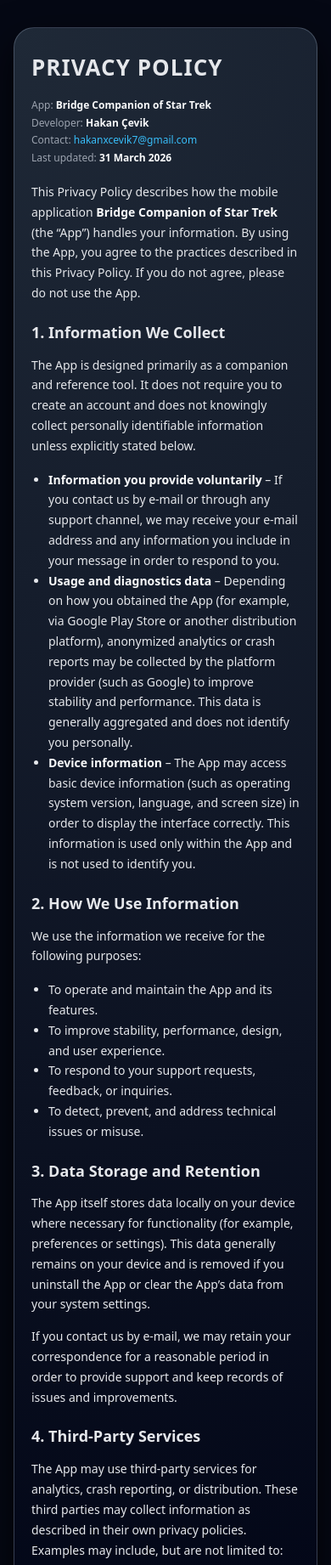
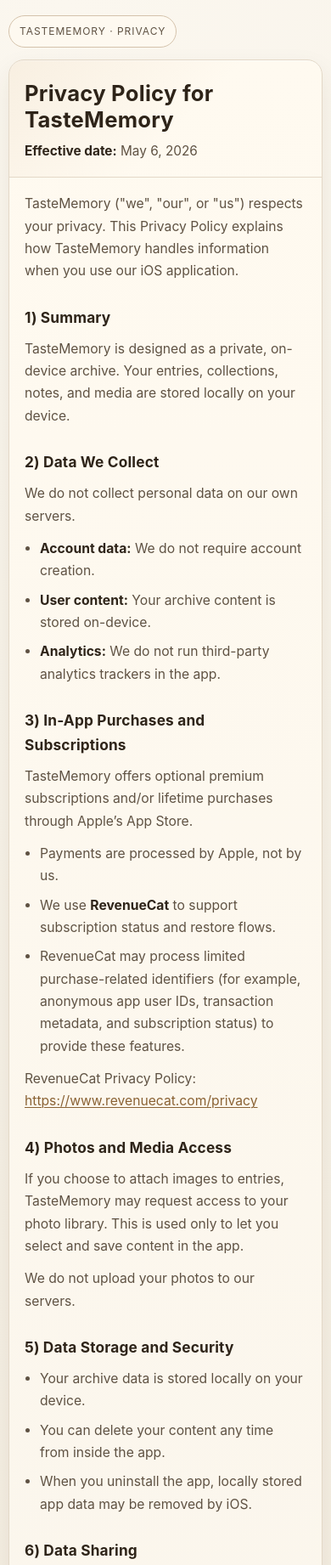
Before and after one commit to Cevik10/TasteMemoryPrivacyPolicy, a plain HTML site: page index.html in a window 390 px wide. Shown: the top 1842 px of the page at 85% size. Drawn offline with Linux system fonts and the light colour scheme.

Commit message:
Update index.html

```diff
--- a/index.html
+++ b/index.html
@@ -1,196 +1,274 @@
-<!DOCTYPE html>
+<!doctype html>
 <html lang="en">
 <head>
-  <meta charset="UTF-8" />
-  <title>Bridge Companion of Star Trek – Privacy Policy</title>
-  <meta name="viewport" content="width=device-width, initial-scale=1" />
-  <meta name="description" content="Privacy Policy for the Bridge Companion of Star Trek mobile application." />
+  <meta charset="utf-8" />
+  <meta name="viewport" content="width=device-width,initial-scale=1" />
+  <meta name="description" content="Privacy Policy for TasteMemory iOS app." />
+  <title>TasteMemory Privacy Policy</title>
   <style>
-    body {
+    :root {
+      --paper: #f5efe4;
+      --paper-2: #f8f3ea;
+      --card: #fffaf0;
+      --ink: #2e2419;
+      --ink-soft: #5f5243;
+      --sepia: #8a6234;
+      --sepia-soft: #c7a177;
+      --line: #e3d8c7;
+      --line-strong: #d4c2ab;
+      --shadow: rgba(70, 48, 25, 0.08);
+    }
+
+    * { box-sizing: border-box; }
+
+    html, body {
       margin: 0;
-      padding: 32px 16px;
-      font-family: system-ui, -apple-system, BlinkMacSystemFont, "SF Pro Text", "Segoe UI", sans-serif;
-      background: #050814;
-      color: #e5e7eb;
-      -webkit-font-smoothing: antialiased;
+      padding: 0;
+      background:
+        radial-gradient(circle at 20% 0%, #fbf7ef 0%, var(--paper) 45%, #f2e9db 100%);
+      color: var(--ink);
+      font-family: -apple-system, BlinkMacSystemFont, "Segoe UI", Roboto, Helvetica, Arial, sans-serif;
+      line-height: 1.68;
     }
-    .page {
-      max-width: 800px;
+
+    .wrap {
+      max-width: 920px;
       margin: 0 auto;
-      background: radial-gradient(circle at top left, #1f2937 0, #020617 55%);
-      border-radius: 24px;
-      border: 1px solid rgba(148,163,184,0.35);
-      padding: 28px 20px 32px;
-      box-shadow: 0 18px 45px rgba(0,0,0,0.75);
+      padding: 28px 16px 56px;
     }
-    @media (min-width: 768px) {
-      .page {
-        padding: 32px 32px 40px;
+
+    .top-stamp {
+      display: inline-flex;
+      align-items: center;
+      gap: 8px;
+      border: 1px solid var(--line-strong);
+      background: rgba(255, 250, 240, 0.75);
+      color: var(--ink-soft);
+      font-size: 12px;
+      letter-spacing: 0.08em;
+      text-transform: uppercase;
+      border-radius: 999px;
+      padding: 8px 12px;
+      margin-bottom: 14px;
+      backdrop-filter: blur(2px);
     }
+
+    .card {
+      background: linear-gradient(180deg, var(--card) 0%, var(--paper-2) 100%);
+      border: 1px solid var(--line);
+      border-radius: 18px;
+      box-shadow:
+        0 12px 30px var(--shadow),
+        inset 0 1px 0 rgba(255,255,255,0.6);
+      overflow: hidden;
     }
+
+    .header {
+      padding: 30px 26px 22px;
+      border-bottom: 1px solid var(--line);
+      background:
+        linear-gradient(135deg, rgba(199, 161, 119, 0.12) 0%, rgba(255,255,255,0) 55%);
+    }
+
     h1 {
-      margin-top: 0;
-      font-size: 26px;
-      letter-spacing: 0.04em;
-      text-transform: uppercase;
+      margin: 0 0 8px;
+      font-size: clamp(1.6rem, 3vw, 2rem);
+      line-height: 1.2;
+      letter-spacing: 0.01em;
+      color: var(--ink);
     }
+
+    .sub {
+      margin: 0;
+      color: var(--ink-soft);
+      font-size: 0.96rem;
+    }
+
+    .body {
+      padding: 26px;
+    }
+
     h2 {
-      margin-top: 22px;
-      font-size: 18px;
+      margin: 26px 0 10px;
+      font-size: 1.08rem;
+      color: var(--ink);
+      letter-spacing: 0.01em;
     }
+
+    h2:first-child { margin-top: 0; }
+
     p, li {
-      font-size: 14px;
-      line-height: 1.7;
-      color: #e5e7eb;
+      color: var(--ink-soft);
+      margin: 0 0 12px;
+      font-size: 0.98rem;
     }
+
+    ul {
+      margin: 0 0 12px 18px;
+      padding: 0;
+    }
+
+    li { margin-bottom: 8px; }
+
+    strong { color: var(--ink); }
+
     a {
-      color: #38bdf8;
-      text-decoration: none;
+      color: var(--sepia);
+      text-decoration-thickness: 1px;
+      text-underline-offset: 2px;
     }
-    a:hover {
-      text-decoration: underline;
+
+    a:hover { color: #6f4b24; }
+
+    .rule {
+      height: 1px;
+      background: linear-gradient(90deg, transparent, var(--line), transparent);
+      margin: 18px 0 8px;
     }
-    .muted {
-      color: #9ca3af;
+
+    .contact {
+      background: rgba(255,255,255,0.45);
+      border: 1px solid var(--line);
+      border-radius: 12px;
+      padding: 14px 14px 2px;
     }
-    .meta {
-      font-size: 12px;
-      margin-bottom: 18px;
-      color: #9ca3af;
+
+    .footer-note {
+      margin-top: 20px;
+      padding-top: 14px;
+      border-top: 1px dashed var(--line-strong);
+      font-size: 0.92rem;
+      color: var(--ink-soft);
     }
-    ul {
-      padding-left: 20px;
-    }
-    strong {
-      color: #f9fafb;
+
+    @media (max-width: 640px) {
+      .header { padding: 24px 18px 18px; }
+      .body { padding: 18px; }
+      .wrap { padding: 18px 10px 34px; }
     }
   </style>
 </head>
 <body>
-  <main class="page">
-    <h1>Privacy Policy</h1>
-    <p class="meta">
-      App: <strong>Bridge Companion of Star Trek</strong><br />
-      Developer: <strong>Hakan Çevik</strong><br />
-      Contact: <a href="mailto:hakanxcevik7@gmail.com">hakanxcevik7@gmail.com</a><br />
-      Last updated: <strong>31 March 2026</strong>
+  <main class="wrap">
+    <div class="top-stamp">TasteMemory · Privacy</div>
+
+    <section class="card">
+      <header class="header">
+        <h1>Privacy Policy for TasteMemory</h1>
+        <p class="sub"><strong>Effective date:</strong> May 6, 2026</p>
+      </header>
+
+      <div class="body">
+        <p>
+          TasteMemory ("we", "our", or "us") respects your privacy. This Privacy Policy explains
+          how TasteMemory handles information when you use our iOS application.
         </p>
 
+        <h2>1) Summary</h2>
         <p>
-      This Privacy Policy describes how the mobile application <strong>Bridge Companion of Star Trek</strong> (the “App”)
-      handles your information. By using the App, you agree to the practices described in this Privacy Policy.
-      If you do not agree, please do not use the App.
+          TasteMemory is designed as a private, on-device archive. Your entries, collections, notes,
+          and media are stored locally on your device.
         </p>
 
-    <h2>1. Information We Collect</h2>
+        <h2>2) Data We Collect</h2>
+        <p>We do not collect personal data on our own servers.</p>
+        <ul>
+          <li><strong>Account data:</strong> We do not require account creation.</li>
+          <li><strong>User content:</strong> Your archive content is stored on-device.</li>
+          <li><strong>Analytics:</strong> We do not run third-party analytics trackers in the app.</li>
+        </ul>
+
+        <h2>3) In-App Purchases and Subscriptions</h2>
         <p>
-      The App is designed primarily as a companion and reference tool. It does not require you to create an account
-      and does not knowingly collect personally identifiable information unless explicitly stated below.
+          TasteMemory offers optional premium subscriptions and/or lifetime purchases through Apple’s App Store.
         </p>
         <ul>
+          <li>Payments are processed by Apple, not by us.</li>
+          <li>We use <strong>RevenueCat</strong> to support subscription status and restore flows.</li>
           <li>
-        <strong>Information you provide voluntarily</strong> – If you contact us by e‑mail or through any support
-        channel, we may receive your e‑mail address and any information you include in your message in order to
-        respond to you.
+            RevenueCat may process limited purchase-related identifiers (for example, anonymous app user IDs,
+            transaction metadata, and subscription status) to provide these features.
           </li>
+        </ul>
+        <p>
+          RevenueCat Privacy Policy:
+          <a href="https://www.revenuecat.com/privacy" target="_blank" rel="noopener">
+            https://www.revenuecat.com/privacy
+          </a>
+        </p>
+
+        <h2>4) Photos and Media Access</h2>
+        <p>
+          If you choose to attach images to entries, TasteMemory may request access to your photo library.
+          This is used only to let you select and save content in the app.
+        </p>
+        <p>We do not upload your photos to our servers.</p>
+
+        <h2>5) Data Storage and Security</h2>
+        <ul>
+          <li>Your archive data is stored locally on your device.</li>
+          <li>You can delete your content any time from inside the app.</li>
+          <li>When you uninstall the app, locally stored app data may be removed by iOS.</li>
+        </ul>
+
+        <h2>6) Data Sharing</h2>
+        <p>
+          We do not sell your personal information and we do not share your archive content with advertisers.
+        </p>
+        <p>
+          Limited data may be shared with service providers only as needed for core functionality,
+          such as purchases and subscription management (e.g., Apple and RevenueCat).
+        </p>
+
+        <h2>7) Children’s Privacy</h2>
+        <p>
+          TasteMemory is not directed to children under 13, and we do not knowingly collect personal
+          information from children.
+        </p>
+
+        <h2>8) International Users</h2>
+        <p>
+          If third-party providers (such as Apple or RevenueCat) process data, they may do so in
+          jurisdictions outside your country under their own policies and safeguards.
+        </p>
+
+        <h2>9) Your Rights</h2>
+        <p>
+          Depending on your location, you may have rights regarding personal data. Since we do not
+          maintain user accounts or a centralized archive database:
+        </p>
+        <ul>
+          <li>You can manage/delete your content directly on your device.</li>
           <li>
-        <strong>Usage and diagnostics data</strong> – Depending on how you obtained the App (for example, via
-        Google Play Store or another distribution platform), anonymized analytics or crash reports may be
-        collected by the platform provider (such as Google) to improve stability and performance.
-        This data is generally aggregated and does not identify you personally.
-      </li>
-      <li>
-        <strong>Device information</strong> – The App may access basic device information (such as operating system
-        version, language, and screen size) in order to display the interface correctly. This information is used
-        only within the App and is not used to identify you.
+            For purchase-related records, you may need to contact Apple or RevenueCat directly.
           </li>
         </ul>
 
-    <h2>2. How We Use Information</h2>
-    <p>We use the information we receive for the following purposes:</p>
-    <ul>
-      <li>To operate and maintain the App and its features.</li>
-      <li>To improve stability, performance, design, and user experience.</li>
-      <li>To respond to your support requests, feedback, or inquiries.</li>
-      <li>To detect, prevent, and address technical issues or misuse.</li>
-    </ul>
+        <h2>10) Changes to This Policy</h2>
+        <p>
+          We may update this Privacy Policy from time to time. We will post the updated version here
+          and revise the effective date above.
+        </p>
 
-    <h2>3. Data Storage and Retention</h2>
+        <div class="rule"></div>
+
+        <h2>11) Contact</h2>
+        <div class="contact">
           <p>
-      The App itself stores data locally on your device where necessary for functionality (for example,
-      preferences or settings). This data generally remains on your device and is removed if you uninstall the App
-      or clear the App’s data from your system settings.
+            If you have questions about this Privacy Policy, contact us at:
           </p>
           <p>
-      If you contact us by e‑mail, we may retain your correspondence for a reasonable period in order to
-      provide support and keep records of issues and improvements.
+            <strong>Email:</strong>
+            <a href="mailto:hakanxcevik7@gmail.com">hakanxcevik7@gmail.com</a><br />
+            <strong>Developer:</strong> Agile Conqueror Company
           </p>
+        </div>
 
-    <h2>4. Third‑Party Services</h2>
-    <p>
-      The App may use third‑party services for analytics, crash reporting, or distribution. These third parties
-      may collect information as described in their own privacy policies. Examples may include, but are not limited to:
+        <p class="footer-note">
+          This page is intended for the TasteMemory iOS application and can be used as the Privacy Policy URL in App Store Connect.
         </p>
-    <ul>
-      <li>Google Play Store and Google Play Services</li>
-      <li>Crash reporting or analytics SDKs (if integrated in future versions)</li>
-    </ul>
-    <p class="muted">
-      Please review the privacy policies of any store or platform from which you download the App, as their data
-      collection and use practices may differ from this Privacy Policy.
-    </p>
-
-    <h2>5. Children’s Privacy</h2>
-    <p>
-      The App is not directed to children under the age required by applicable law (such as 13 or 16, depending on
-      the jurisdiction), and we do not knowingly collect personal information from children. If you believe that a
-      child has provided us with personal information, please contact us at
-      <a href="mailto:hakanxcevik7@gmail.com">hakanxcevik7@gmail.com</a> so that we can delete the information.
-    </p>
-
-    <h2>6. Data Security</h2>
-    <p>
-      We take reasonable technical and organizational measures to protect information from unauthorized access,
-      disclosure, alteration, or destruction. However, no method of transmission or electronic storage is 100% secure,
-      and we cannot guarantee absolute security.
-    </p>
-
-    <h2>7. Your Rights and Choices</h2>
-    <p>
-      Because the App does not require registration and generally does not store personal data on our servers,
-      your main control over your data is through your device:
-    </p>
-    <ul>
-      <li>You can uninstall the App at any time to stop all data collection through the App.</li>
-      <li>You can clear the App’s data or cache via your device settings.</li>
-      <li>
-        You can contact us at <a href="mailto:hakanxcevik7@gmail.com">hakanxcevik7@gmail.com</a> with any questions
-        about your data or this Privacy Policy.
-      </li>
-    </ul>
-
-    <h2>8. International Users</h2>
-    <p>
-      The App may be used in different countries and regions. By using the App, you understand that your information
-      may be processed in countries that may have different data protection laws than your country of residence.
-    </p>
-
-    <h2>9. Changes to This Privacy Policy</h2>
-    <p>
-      We may update this Privacy Policy from time to time. When we do, we will revise the “Last updated” date at the
-      top of this page. Your continued use of the App after changes are posted will constitute your acceptance of
-      the revised Privacy Policy.
-    </p>
-
-    <h2>10. Contact</h2>
-    <p>
-      If you have any questions, concerns, or requests regarding this Privacy Policy or the App, you can contact the
-      developer at:
-    </p>
-    <p>
-      <strong>Developer:</strong> Hakan Çevik<br />
-      <strong>E‑mail:</strong> <a href="mailto:hakanxcevik7@gmail.com">hakanxcevik7@gmail.com</a>
-    </p>
+      </div>
+    </section>
   </main>
 </body>
 </html>
```
Lines whose indentation alone changed are shown as unchanged.
